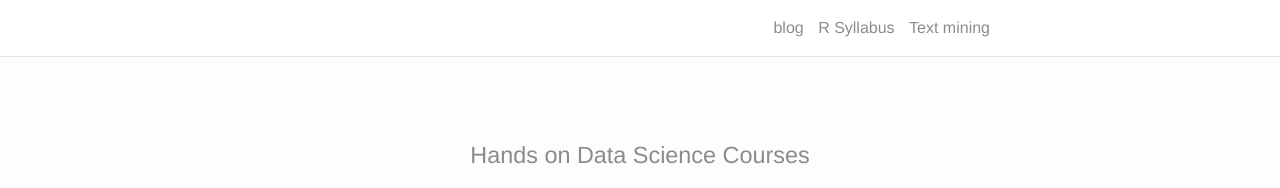
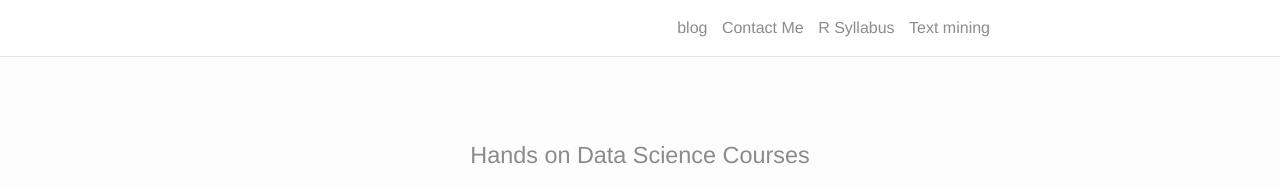
Before and after one commit to machinelearningfun/machinelearningfun.github.io, a Jekyll site: the page built from index.html, in a window 1280 px wide. Shown: the top 188 px of the page. Built offline with Jekyll 4.4.1, drawn with Linux system fonts in a browser that asks for light colours; nearby versions of some CDN libraries; the list of posts is cut into pages by our own code.

```diff
--- a/_pages/contactme.md
+++ b/_pages/contactme.md
@@ -1,5 +1,6 @@
 ---
 layout: page
+title: Contact Me
 permalink: /Contact/
 ---
   <h3>Contact Me</h3>
```
